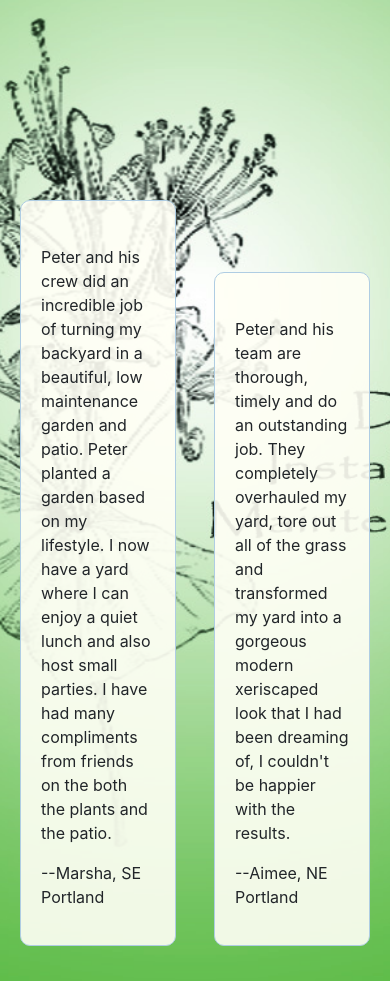
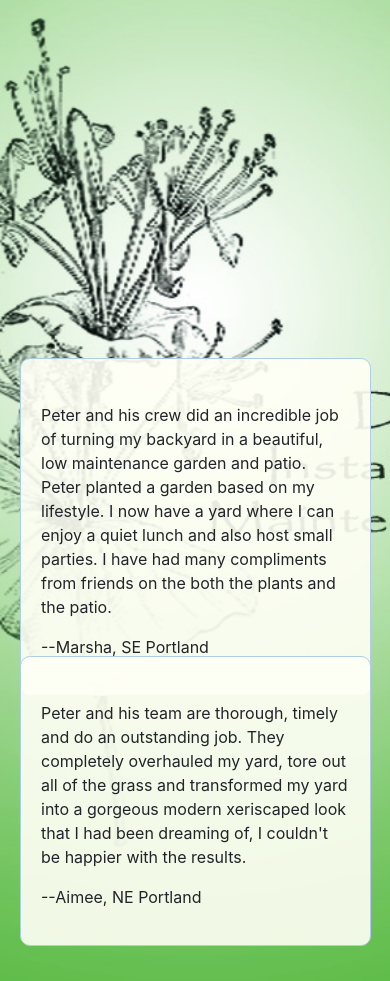
Before and after one commit to CharlesEwel/bigtwigs, a PHP site: page /index.html in a window 390 px wide. Shown: the part 369-1350 px from the top of the page. Run offline with PHP 8.4, Linux system fonts and the light colour scheme; some libraries are stand-ins or nearby versions.

Commit message:
stack referrals on small screen

```diff
--- a/css/styles.css
+++ b/css/styles.css
@@ -47,6 +47,29 @@ html {
   right: 20px;
   margin-right:0px;
   width: 40%
+}
+
+@media only screen and (max-width: 768px) {
+
+  #homepage-referrals-left {
+    position: absolute;
+    bottom: 260px;
+    left: 20px;
+    right: 20px;
+    margin-right:auto;
+    margin-left:auto;
+    width: 90%
+  }
+
+  #homepage-referrals-right {
+    position: absolute;
+    bottom: 10px;
+    right: 20px;
+    margin-right:auto;
+    left: 20px;
+    margin-left:auto;
+    width: 90%
+  }
 }
 
 .index-wrapper {
```
